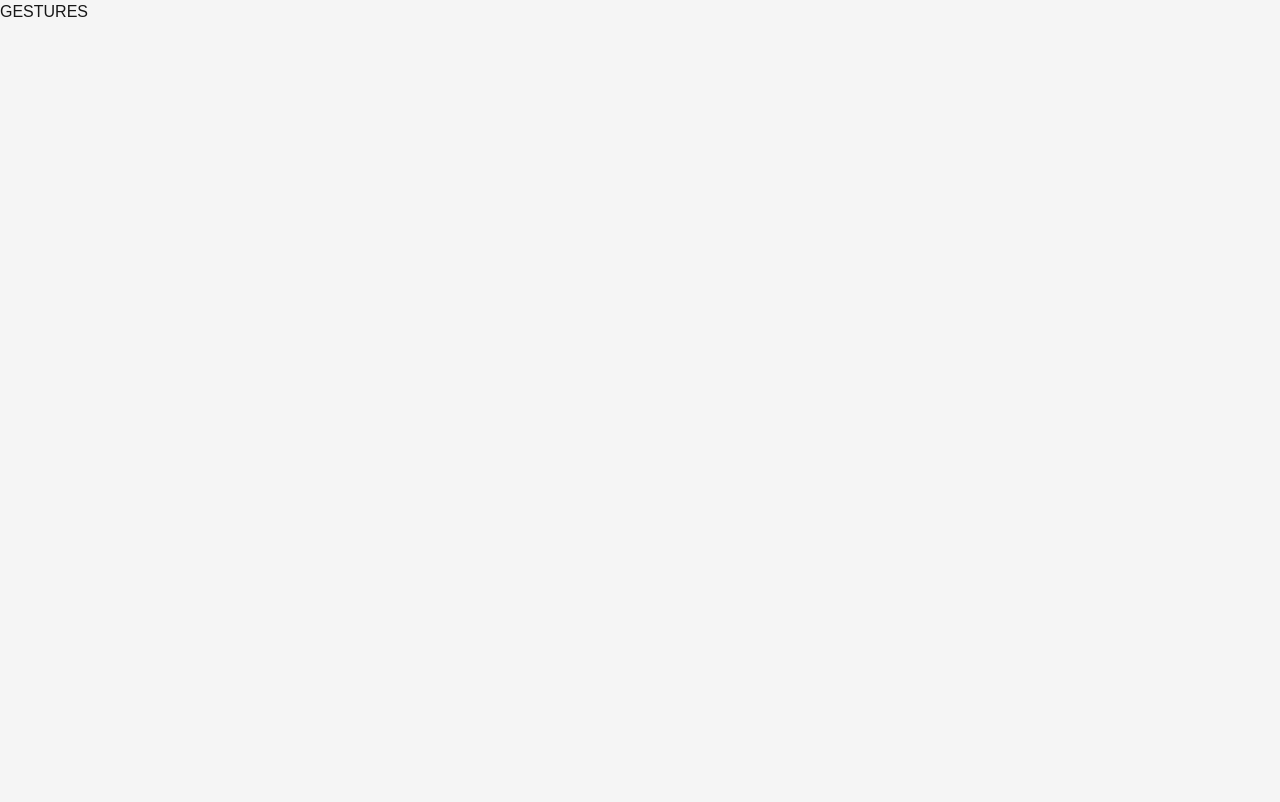
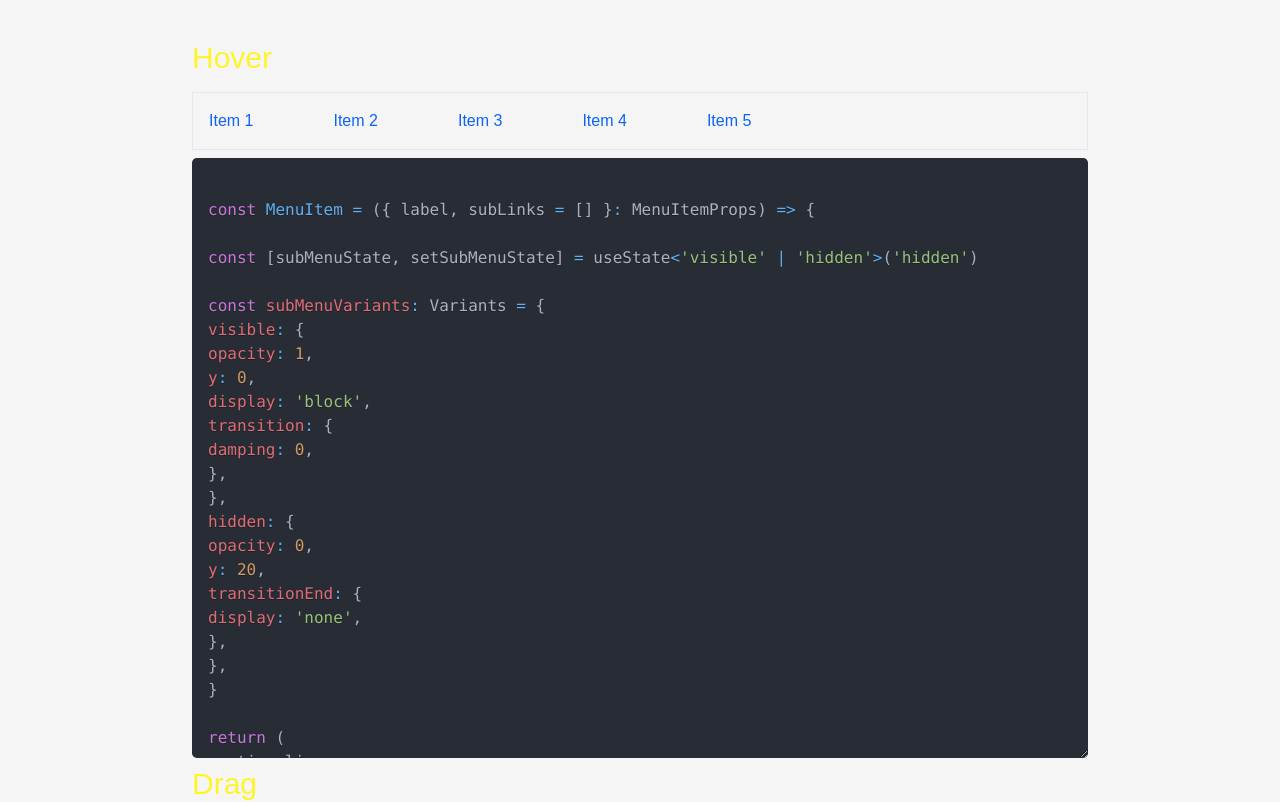
Before and after one commit to jontoye/motion-dev-demo, a Next.js app: page /gestures in a window 1280 px wide. Shown: the top 802 px of the page. Built offline with nearby package versions, Linux system fonts and the light colour scheme; a web font is replaced by a local one.

Commit message:
add hover and drag examples to gestures page

```diff
--- a/app/gestures/page.tsx
+++ b/app/gestures/page.tsx
@@ -1,5 +1,14 @@
-import React from 'react'
+import { DragExample } from '@/components/drag-example'
+import { HoverExample } from '@/components/hover-example'
 
-export default function Page() {
-  return <>GESTURES</>
+export default function GesturesPage() {
+  return (
+    <main className="max-w-4xl mx-auto py-10">
+      <h2 className="text-3xl text-brand mb-4">Hover</h2>
+      <HoverExample />
+
+      <h2 className="text-3xl text-brand mb-4">Drag</h2>
+      <DragExample />
+    </main>
+  )
 }
--- a/app/page.tsx
+++ b/app/page.tsx
@@ -10,7 +10,7 @@ const navConfig: { label: string; href: string }[] = [
 
 export default function Home() {
   return (
-    <div className="max-w-4xl mx-auto text-center py-10">
+    <main className="max-w-4xl mx-auto text-center py-10">
       <motion.h1 className="text-5xl font-bold text-brand">
         Declarative Web Animations with Motion
       </motion.h1>
@@ -23,6 +23,6 @@ export default function Home() {
           </Link>
         ))}
       </div>
-    </div>
+    </main>
   )
 }
--- /dev/null
+++ b/components/drag-example.tsx
@@ -0,0 +1,13 @@
+import React from 'react'
+import * as motion from 'motion/react-client'
+
+export function DragExample() {
+  return <motion.div drag style={box} />
+}
+
+const box = {
+  width: 100,
+  height: 100,
+  backgroundColor: '#dd00ee',
+  borderRadius: 10,
+}
--- /dev/null
+++ b/components/hover-example.tsx
@@ -0,0 +1,200 @@
+'use client'
+
+import { Variants } from 'motion/react'
+import * as motion from 'motion/react-client'
+import Link from 'next/link'
+import { useState } from 'react'
+import { PrismLight as SyntaxHighlighter } from 'react-syntax-highlighter'
+import { oneDark } from 'react-syntax-highlighter/dist/cjs/styles/prism'
+
+export function HoverExample() {
+  return (
+    <>
+      <div className="border">
+        <nav className="relative">
+          <ul className="flex gap-12">
+            {navConfig.map(({ label, sublinks }) => (
+              <MenuItem label={label} subLinks={sublinks} key={label} />
+            ))}
+          </ul>
+        </nav>
+      </div>
+
+      <SyntaxHighlighter
+        customStyle={{
+          maxHeight: '600px',
+          resize: 'vertical',
+        }}
+        PreTag="div"
+        language="javascript"
+        style={oneDark}
+      >
+        {`
+const MenuItem = ({ label, subLinks = [] }: MenuItemProps) => {
+
+const [subMenuState, setSubMenuState] = useState<'visible' | 'hidden'>('hidden')
+
+const subMenuVariants: Variants = {
+visible: {
+opacity: 1,
+y: 0,
+display: 'block',
+transition: {
+damping: 0,
+},
+},
+hidden: {
+opacity: 0,
+y: 20,
+transitionEnd: {
+display: 'none',
+},
+},
+}
+
+return (
+<motion.li
+className="py-4"
+onHoverStart={() => setSubMenuState('visible')}
+onHoverEnd={() => setSubMenuState('hidden')}
+>
+<motion.ul
+className="border-slate-400/25 border-2 w-36 absolute top-14"
+animate={subMenuState}
+variants={subMenuVariants}
+initial="hidden"
+>
+{subLinks.map((subLink) => (
+  <li
+    key={subLink.label}
+    className="py-2 hover:opacity-70 transition-opacity"
+  >
+    <Link href={subLink.href}>{subLink.label}</Link>
+  </li>
+))}
+</motion.ul>
+</motion.li>
+)
+}
+
+
+`}
+      </SyntaxHighlighter>
+    </>
+  )
+}
+
+interface MenuItemProps {
+  label: string
+  subLinks?: { label: string; href: string }[]
+}
+const MenuItem = ({ label, subLinks = [] }: MenuItemProps) => {
+  const [subMenuState, setSubMenuState] = useState<'visible' | 'hidden'>(
+    'hidden'
+  )
+
+  const subMenuVariants: Variants = {
+    visible: {
+      opacity: 1,
+      y: 0,
+      display: 'block',
+      transition: {
+        damping: 0,
+      },
+    },
+    hidden: {
+      opacity: 0,
+      y: 20,
+      transitionEnd: {
+        display: 'none',
+      },
+    },
+  }
+  // const subMenuVariants: Variants = {
+  //   visible: {
+  //     opacity: 1,
+  //     scaleY: 1,
+  //     originY: 0,
+  //     display: 'block',
+  //     transition: {
+  //       damping: 0,
+  //     },
+  //   },
+  //   hidden: {
+  //     opacity: 0,
+  //     scaleY: 0,
+  //     originY: 0,
+  //     transitionEnd: {
+  //       display: 'none',
+  //     },
+  //   },
+  // }
+
+  return (
+    <motion.li
+      className="py-4"
+      onHoverStart={() => setSubMenuState('visible')}
+      onHoverEnd={() => setSubMenuState('hidden')}
+    >
+      <span className="px-4 cursor-pointer text-button-primary">{label}</span>
+      <motion.ul
+        className="border-slate-400/25 border-2 w-36 absolute top-14 bg-button-primary"
+        animate={subMenuState}
+        variants={subMenuVariants}
+        initial="hidden"
+      >
+        {subLinks.map((subLink) => (
+          <li
+            key={subLink.label}
+            className="py-2 hover:opacity-70 transition-opacity"
+          >
+            <Link href={subLink.href}>{subLink.label}</Link>
+          </li>
+        ))}
+      </motion.ul>
+    </motion.li>
+  )
+}
+
+const navConfig = [
+  {
+    label: 'Item 1',
+    sublinks: [
+      { label: 'SubLink 1', href: '' },
+      { label: 'SubLink 2', href: '' },
+      { label: 'SubLink 3', href: '' },
+    ],
+  },
+  {
+    label: 'Item 2',
+    sublinks: [
+      { label: 'SubLink 1', href: '' },
+      { label: 'SubLink 2', href: '' },
+      { label: 'SubLink 3', href: '' },
+    ],
+  },
+  {
+    label: 'Item 3',
+    sublinks: [
+      { label: 'SubLink 1', href: '' },
+      { label: 'SubLink 2', href: '' },
+      { label: 'SubLink 3', href: '' },
+    ],
+  },
+  {
+    label: 'Item 4',
+    sublinks: [
+      { label: 'SubLink 1', href: '' },
+      { label: 'SubLink 2', href: '' },
+      { label: 'SubLink 3', href: '' },
+    ],
+  },
+  {
+    label: 'Item 5',
+    sublinks: [
+      { label: 'SubLink 1', href: '' },
+      { label: 'SubLink 2', href: '' },
+      { label: 'SubLink 3', href: '' },
+    ],
+  },
+]
--- a/components/nav-menu.tsx
+++ /dev/null
@@ -1,104 +0,0 @@
-'use client'
-
-import { Variants } from 'motion/react'
-import * as motion from 'motion/react-client'
-import Link from 'next/link'
-import { useState } from 'react'
-
-export interface NavMenuProps {
-  items: {
-    label: string
-    href: string
-    sublinks: { label: string; href: string }[]
-  }[]
-}
-
-export function NavMenu({ items }: NavMenuProps) {
-  return (
-    <nav>
-      <ul className="flex gap-12">
-        {items.map(({ label, href, sublinks }) => (
-          <MenuItem label={label} href={href} subLinks={sublinks} key={label} />
-        ))}
-      </ul>
-    </nav>
-  )
-}
-
-interface MenuItemProps {
-  label: string
-  href: string
-  subLinks?: { label: string; href: string }[]
-}
-const MenuItem = ({ label, href, subLinks = [] }: MenuItemProps) => {
-  const [subMenuState, setSubMenuState] = useState<'visible' | 'hidden'>(
-    'hidden'
-  )
-
-  // const subLinkVariants: Variants = {
-  //   visible: {
-  //     opacity: 1,
-  //     y: 0,
-  //     display: 'block',
-  //     transition: {
-  //       damping: 0,
-  //     }
-  //     // transition: {
-  //     //   duration: 0.5,
-  //     // }
-  //   },
-  //   hidden: {
-  //     opacity: 0,
-  //     y: 20,
-  //     transitionEnd: {
-  //       display: 'none'
-  //     }
-  //   }
-  // }
-  const subLinkVariants: Variants = {
-    visible: {
-      opacity: 1,
-      scaleY: 1,
-      originY: 0,
-      display: 'block',
-      transition: {
-        damping: 0,
-      },
-    },
-    hidden: {
-      opacity: 0,
-      scaleY: 0,
-      originY: 0,
-      transitionEnd: {
-        display: 'none',
-      },
-    },
-  }
-
-  return (
-    <motion.li
-      className="py-4"
-      onHoverStart={() => setSubMenuState('visible')}
-      onHoverEnd={() => setSubMenuState('hidden')}
-    >
-      <Link className="px-4" href={href}>
-        {label}
-      </Link>
-      <motion.ul
-        className="border-slate-400/25 border-2 w-36 absolute top-14"
-        animate={subMenuState}
-        variants={subLinkVariants}
-        initial="hidden"
-      >
-        {subLinks.map((subLink) => (
-          <li
-            key={subLink.label}
-            className="py-2 hover:opacity-70 transition-opacity"
-          >
-            <Link href={subLink.href}>{subLink.label}</Link>
-          </li>
-        ))}
-      </motion.ul>
-    </motion.li>
-  )
-}
--- a/package.json
+++ b/package.json
@@ -13,12 +13,14 @@
     "motion": "^12.4.2",
     "next": "15.1.7",
     "react": "^19.0.0",
-    "react-dom": "^19.0.0"
+    "react-dom": "^19.0.0",
+    "react-syntax-highlighter": "^15.6.1"
   },
   "devDependencies": {
     "@types/node": "^20",
     "@types/react": "^19",
     "@types/react-dom": "^19",
+    "@types/react-syntax-highlighter": "^15.5.13",
     "@typescript-eslint/eslint-plugin": "^5.62.0",
     "@typescript-eslint/parser": "^5.62.0",
     "@xanadu_ai/eslint-config-react": "^1.0.8",
```
Also changed, not shown: 1 other file (tests, documents, lock files or other folders).
